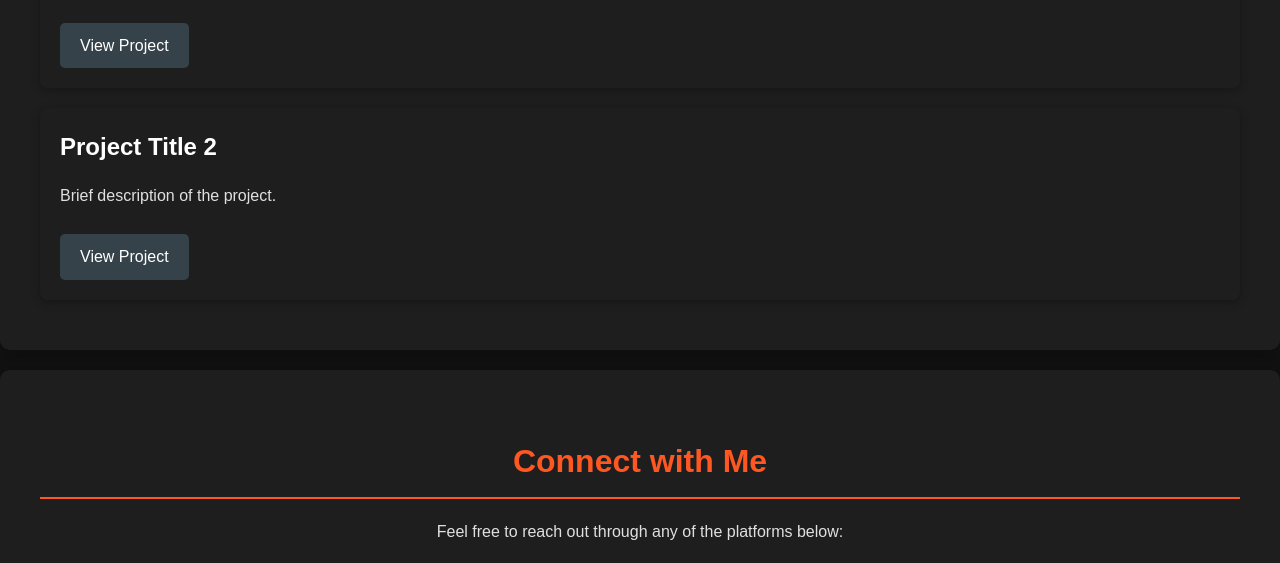
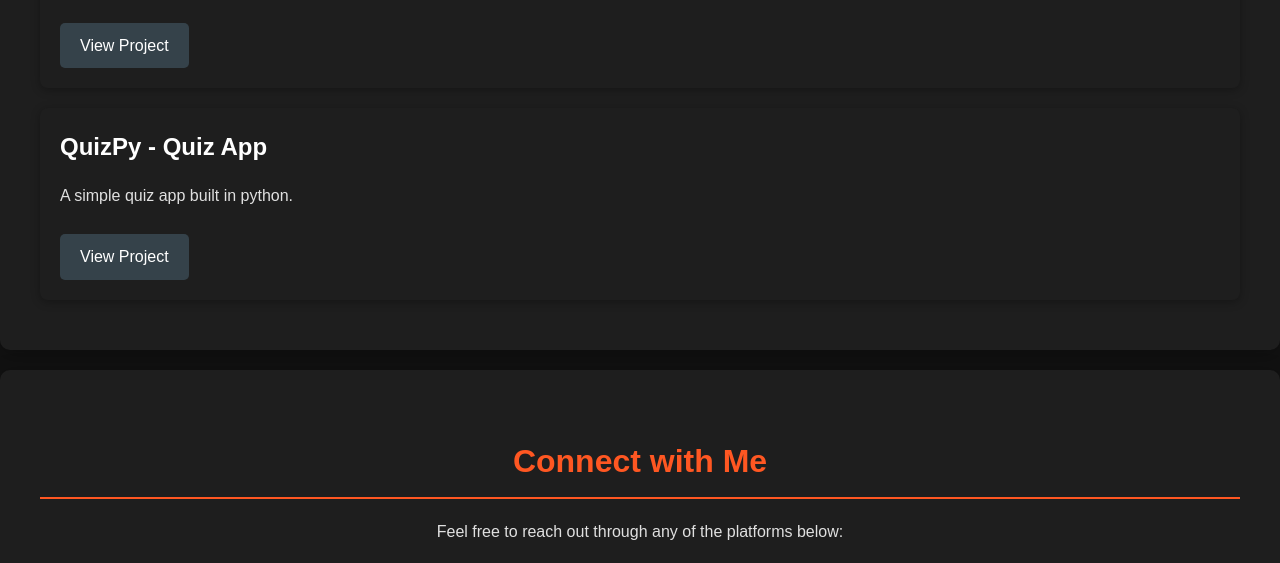
Before and after one commit to koushikkundu/koushikkundu.github.io, a plain HTML site: page index.html in a window 1280 px wide. Shown: the part 1711-2274 px from the top of the page. Drawn offline with Linux system fonts and the light colour scheme; some icons are missing.

Commit message:
Add project QuizPy

```diff
--- a/index.html
+++ b/index.html
@@ -99,9 +99,9 @@
                 <a href="#" class="project-link">View Project</a>
             </div>
             <div class="project">
-                <h3>Project Title 2</h3>
-                <p>Brief description of the project.</p>
-                <a href="#" class="project-link">View Project</a>
+                <h3>QuizPy - Quiz App</h3>
+                <p>A simple quiz app built in python.</p>
+                <a href="https://github.com/koushikkundu/quizpy" class="project-link">View Project</a>
             </div>
             <!-- Add more projects as needed -->
         </div>
```
